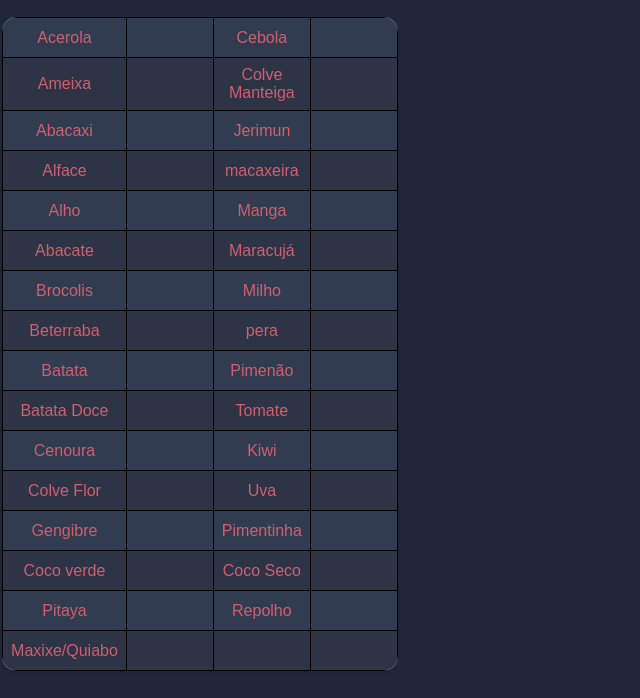
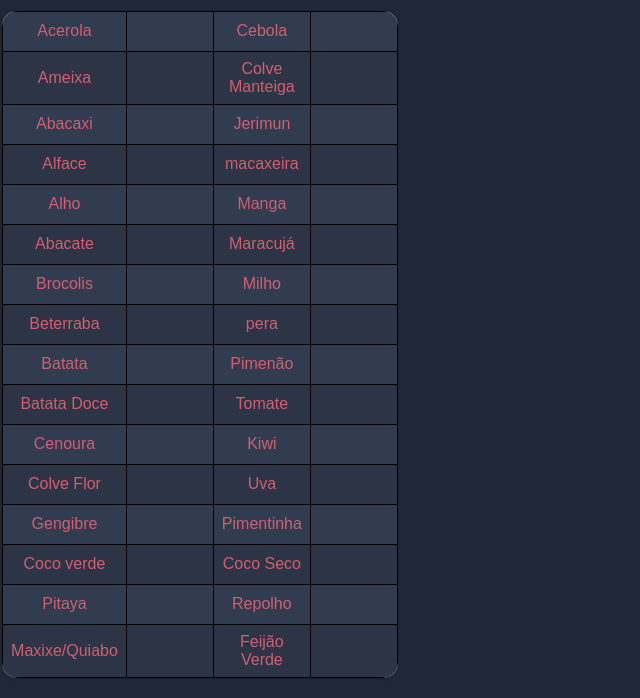
Before and after one commit to gustavopgomes/gustavopgomes.github.io, a plain HTML site: page index.html in a window 1280 px wide. Shown: the part 135-833 px from the top of the page, without its empty margins (0-640 px from the left). Drawn offline with Linux system fonts and the light colour scheme; a script that the page names is missing.

Commit message:
Atualizar o index.html

```diff
--- a/index.html
+++ b/index.html
@@ -184,7 +184,7 @@
                 <td>Maxixe/Quiabo</td>
                 <td> <input type="text" class="input-text"></td>
 
-                <td></td>
+                <td>Feijão Verde</td>
                 <td> <input type="text" class="input-text"></td>
             </tr>
         </table>
```
